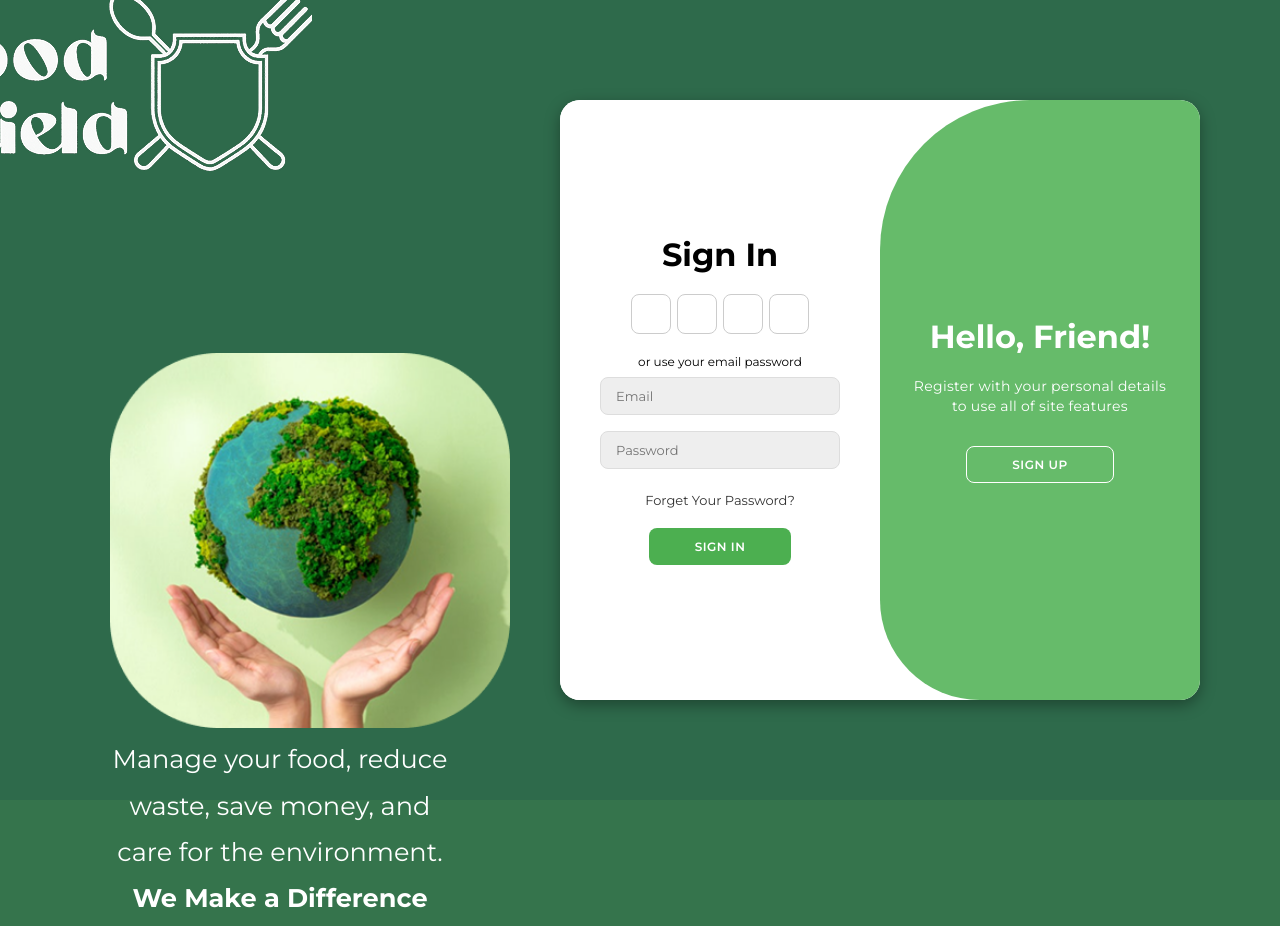
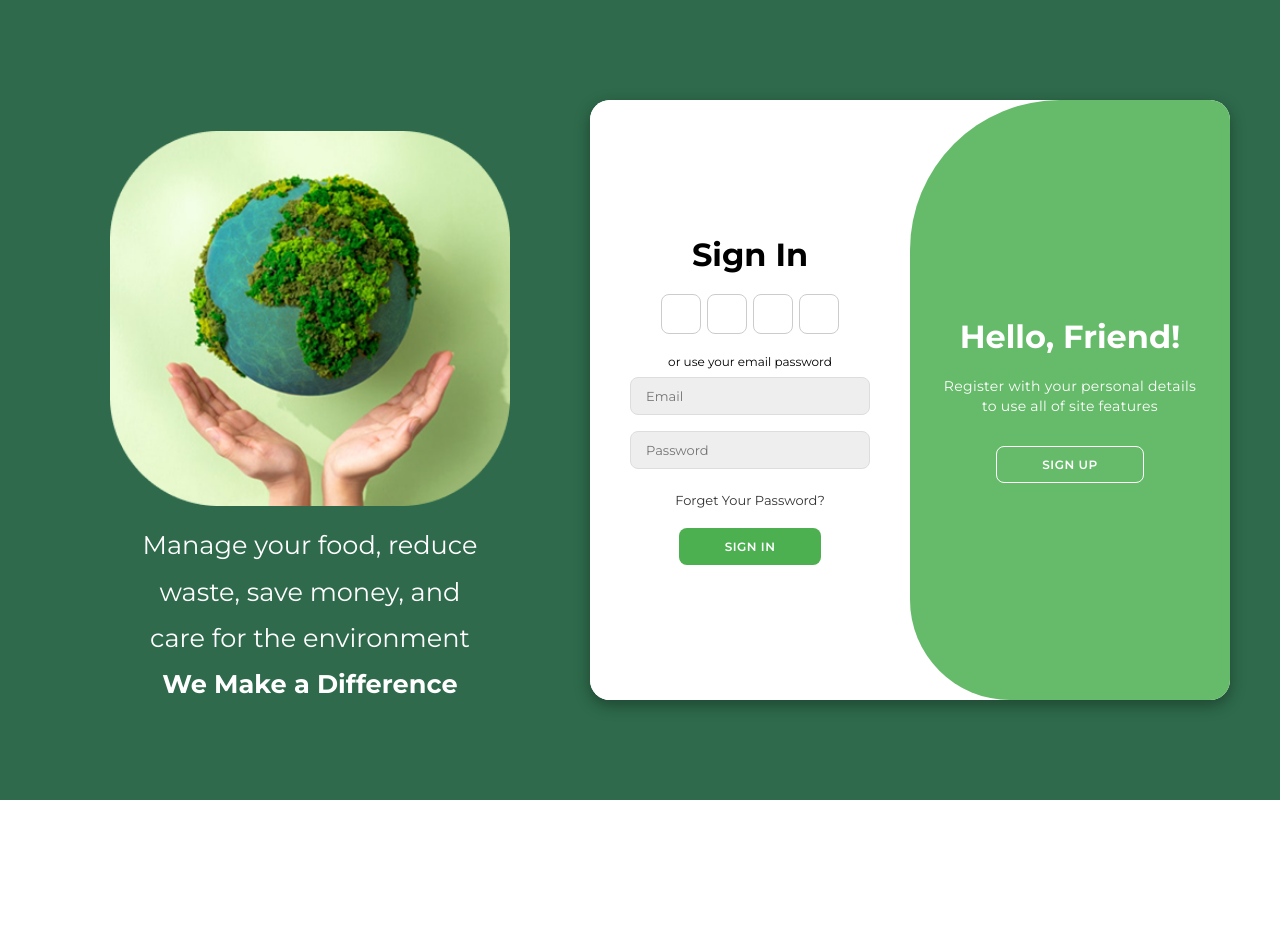
Before and after one commit to Jun20220703/bit216as, an Angular app: page /login in a window 1280 px wide. After the commit the page ends 800 px from the top, so only its background shows below. Built offline with nearby package versions, Linux system fonts and the light colour scheme.

Commit message:
Update loginPage.component.html

```diff
--- a/src/app/components/registerAndPrivacySettings/loginPage/loginPage.component.html
+++ b/src/app/components/registerAndPrivacySettings/loginPage/loginPage.component.html
@@ -1,22 +1,20 @@
+
+
 <div class="full-page-wrapper">
-  <!-- Header Section -->
-  <div class="header-content">
-    <div class="header-top-row">
-      <img src="assets/images/image1.png" alt="Food Shield Icon" class="food-shield-icon-img">
-    </div>
-    <div class="header-bottom-row">
+  <!-- Left Panel with Image and Text -->
+  <div class="left-slogan-panel">
     <div class="globe-container">
       <img src="assets/images/image2.png" alt="Globe with trees" class="globe-img">
     </div>
     <div class="slogan-text-container">
       <p>Manage your food, reduce</p>
       <p>waste, save money, and</p>
-        <p>care for the environment.</p>
+      <p>care for the environment</p>
       <p class="slogan-highlight">We Make a Difference</p>
     </div>
   </div>
-  </div>
 
+  <!-- Right Panel with Login/Register Form -->
   <div class="container" [class.active]="isRegisterMode" id="container">
   <div class="form-container sign-in">
     <form (ngSubmit)="onLogin()">
```
Lines whose indentation alone changed are shown as unchanged.
